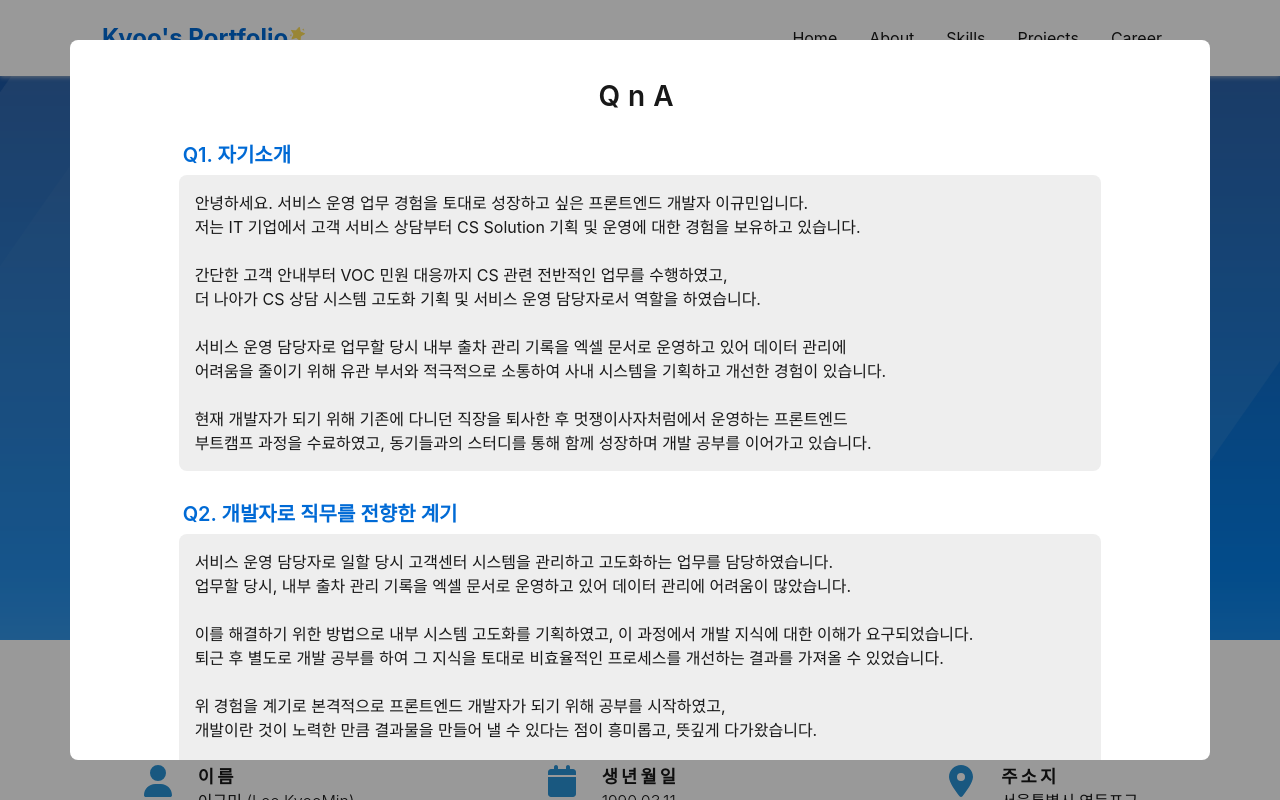
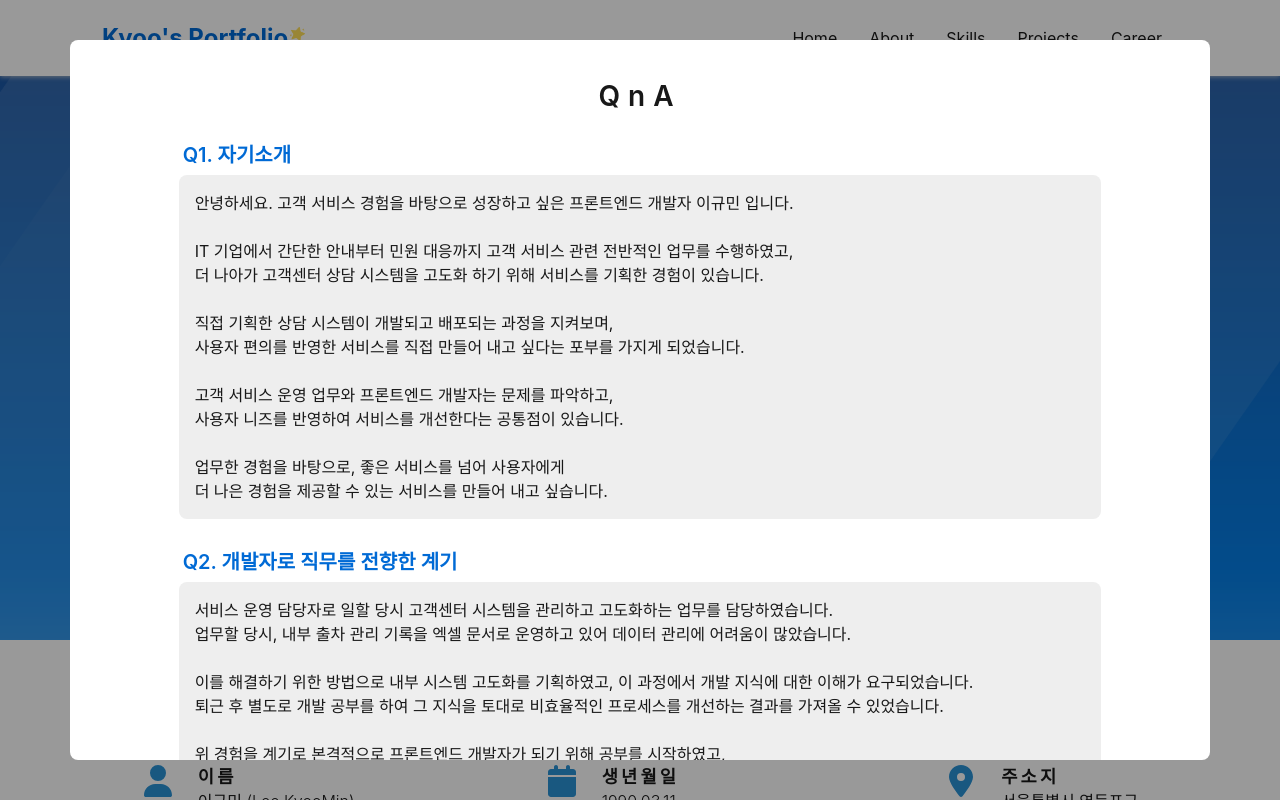
Before and after one commit to Kyoo130/Portfolio, a React (Create React App) app: page / in a window 1280 px wide. Both pictures are taken after a click on the button "더 알아보기". Shown: the top 800 px of the page. Built offline with nearby package versions, Linux system fonts and the light colour scheme; a web font is replaced by a local one.

Commit message:
:adhesive_bandage: 자기소개 내용 수정

```diff
--- a/src/components/Home.jsx
+++ b/src/components/Home.jsx
@@ -137,9 +137,9 @@ const Home = () => {
         </ProfileImg>
         <Title>프론트엔드 개발자 포트폴리오</Title>
         <Introduce>
-          안녕하세요. 서비스 운영 업무 경험을 토대로 {"\n"}성장하고 싶은 개발자 이규민입니다.{"\n"}
+          안녕하세요. 고객 서비스 경험을 바탕으로{"\n"}성장하고 싶은 프론트엔드 개발자 이규민 입니다.{"\n"}
           <br />
-          고객 서비스 운영부터 CS Solution 고도화 기획 {"\n"}업무에 대한 경험을 보유하고 있습니다.
+          고객 서비스 운영부터 상담 시스템 고도화 기획 {"\n"}업무에 대한 경험을 보유하고 있습니다.
         </Introduce>
         <BtnCont>
           <Btn onClick={() => {
--- a/src/components/Modal.jsx
+++ b/src/components/Modal.jsx
@@ -102,17 +102,19 @@ const Modal = ({ handleModalOpen }) => {
           <li>
             <BoldText>Q1.️ 자기소개</BoldText>
             <Contents>
-              안녕하세요. 서비스 운영 업무 경험을 토대로 성장하고 싶은 프론트엔드 개발자 이규민입니다.{"\n"}
-              저는 IT 기업에서 고객 서비스 상담부터 CS Solution 기획 및 운영에 대한 경험을 보유하고 있습니다.
+              안녕하세요. 고객 서비스 경험을 바탕으로 성장하고 싶은 프론트엔드 개발자 이규민 입니다.
               <br /><br />
-              간단한 고객 안내부터 VOC 민원 대응까지 CS 관련 전반적인 업무를 수행하였고,{"\n"}
-              더 나아가 CS 상담 시스템 고도화 기획 및 서비스 운영 담당자로서 역할을 하였습니다.
+              IT 기업에서 간단한 안내부터 민원 대응까지 고객 서비스 관련 전반적인 업무를 수행하였고,{"\n"}
+              더 나아가 고객센터 상담 시스템을 고도화 하기 위해 서비스를 기획한 경험이 있습니다.
               <br /><br />
-              서비스 운영 담당자로 업무할 당시 내부 출차 관리 기록을 엑셀 문서로 운영하고 있어 데이터 관리에{"\n"}
-              어려움을 줄이기 위해 유관 부서와 적극적으로 소통하여 사내 시스템을 기획하고 개선한 경험이 있습니다.
+              직접 기획한 상담 시스템이 개발되고 배포되는 과정을 지켜보며,{"\n"}
+              사용자 편의를 반영한 서비스를 직접 만들어 내고 싶다는 포부를 가지게 되었습니다.
               <br /><br />
-              현재 개발자가 되기 위해 기존에 다니던 직장을 퇴사한 후 멋쟁이사자처럼에서 운영하는 프론트엔드{"\n"}
-              부트캠프 과정을 수료하였고, 동기들과의 스터디를 통해 함께 성장하며 개발 공부를 이어가고 있습니다.
+              고객 서비스 운영 업무와 프론트엔드 개발자는 문제를 파악하고,{"\n"}
+              사용자 니즈를 반영하여 서비스를 개선한다는 공통점이 있습니다.
+              <br /><br />
+              업무한 경험을 바탕으로, 좋은 서비스를 넘어 사용자에게{"\n"}
+              더 나은 경험을 제공할 수 있는 서비스를 만들어 내고 싶습니다.
             </Contents>
           </li>
           <li>
```
